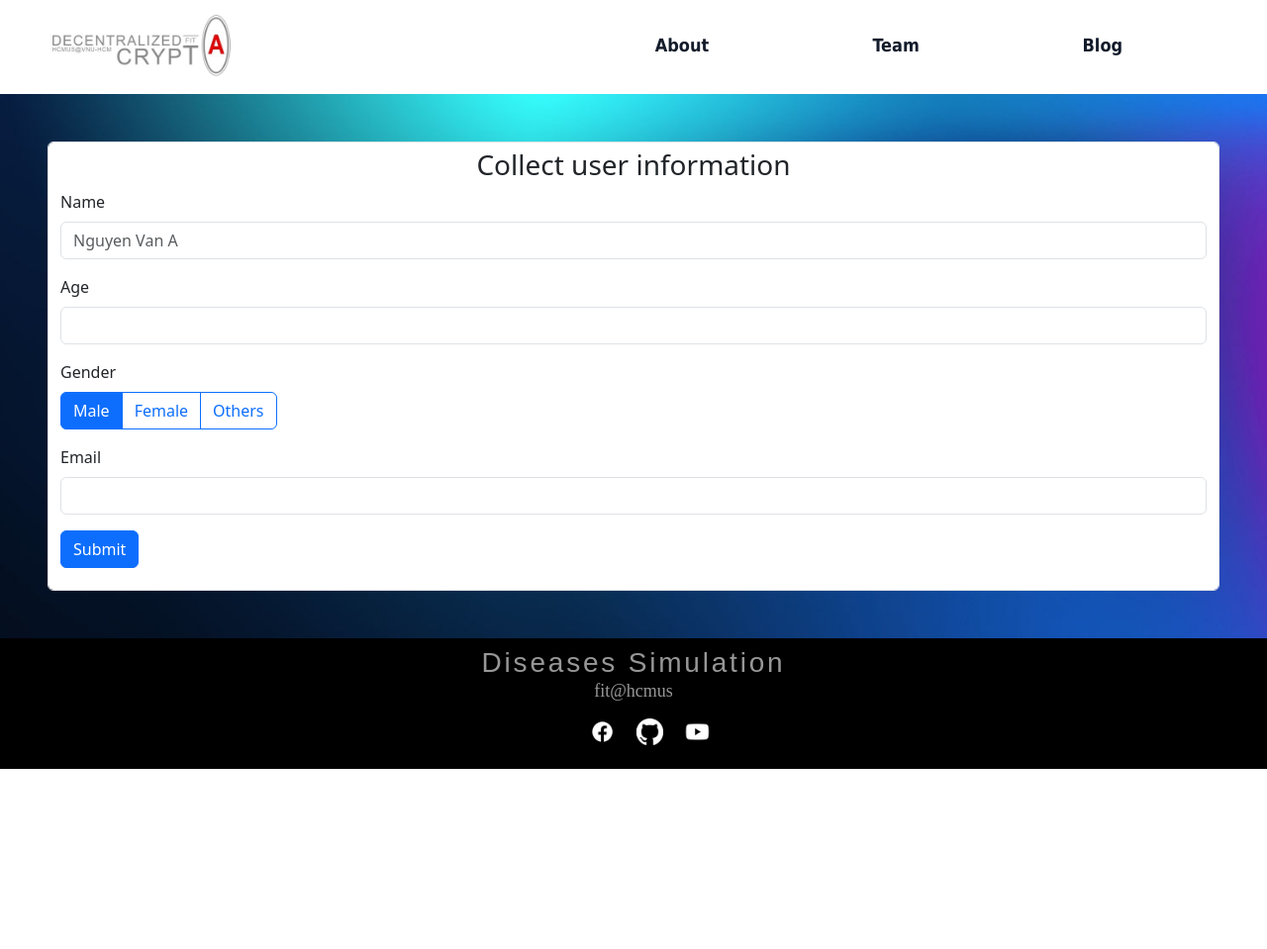
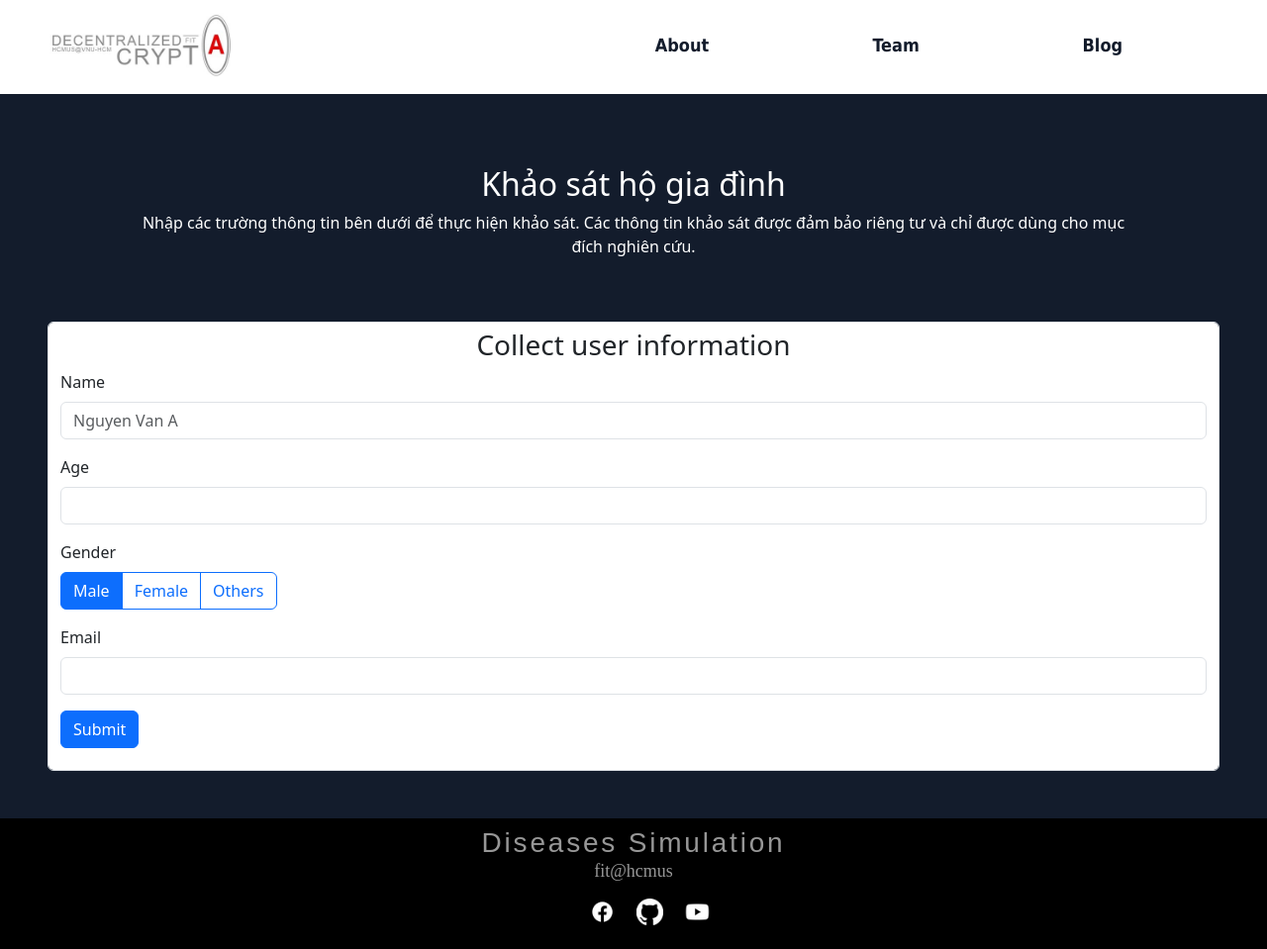
Before and after one commit to steveNguyen1206/public-health-v1, a Flask app: page /survey in a window 1280 px wide. Shown: the whole page at 99% size. Before the commit the page ends 777 px from the top, so only its background shows below. Run offline with Flask 3, Linux system fonts and the light colour scheme; some web fonts are replaced.

Commit message:
survey.html

```diff
--- a/templates/survey.html
+++ b/templates/survey.html
@@ -3,15 +3,20 @@
 {%block title %}Survey | Diseases Simulation{%endblock%}
 
 {%block content%}
-    <section id="survey_cndct-26723">
-        <style>
-            #survey_cndct_container-26723{
-              background: url('../images/Large_Card.jpg') no-repeat;
-              background-size: 100%;
-            }
-          </style>
-        <div class="pt-lg-5 pb-lg-5 px-lg-5 px-lg-5 container-fluid" id="survey_cndct_container-26723">
-            {%include 'form.html'%}
-        </div>
-    </section>
+  <section id="survey_header-26723" class="pt-4  container-lg" >
+    <div class="container-fluid py-lg-5 px-lg-5" id="survey_header_container-26723" style="color: white;text-align: center;" >
+      <h2>
+        Khảo sát hộ gia đình
+      </h2>
+      <div>
+        Nhập các trường thông tin bên dưới để thực hiện khảo sát. Các thông tin khảo sát được đảm bảo riêng tư và chỉ được dùng cho mục đích nghiên cứu.
+      </div>
+
+    </div>
+  </section>
+  <section id="survey_cndct-26723">
+      <div class="pt-3 pb-lg-5 px-lg-5 container-fluid" id="survey_cndct_container-26723">
+          {%include 'form.html'%}
+      </div>
+  </section>
 {%endblock%}
```
Also changed, not shown: css/survey.css (added).
